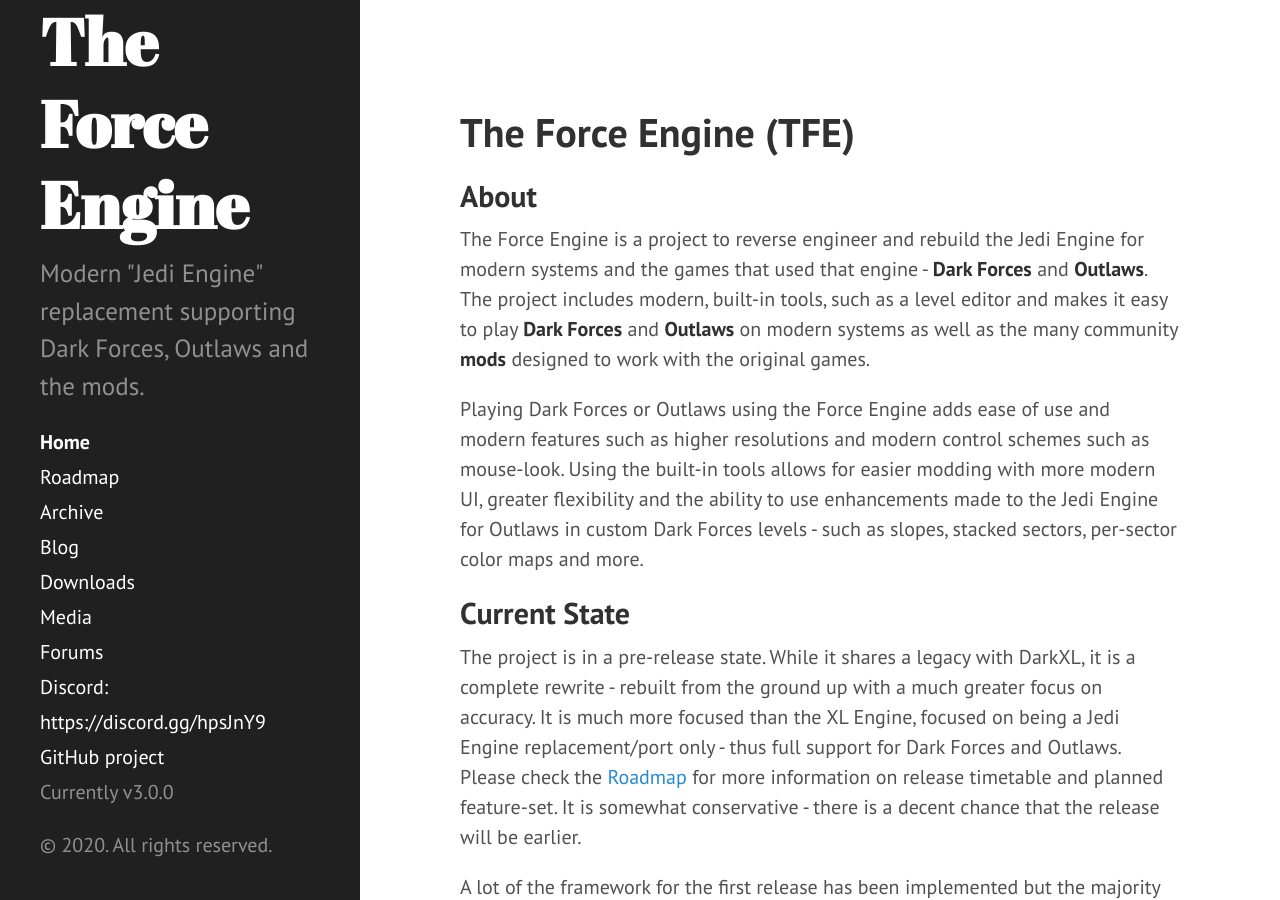
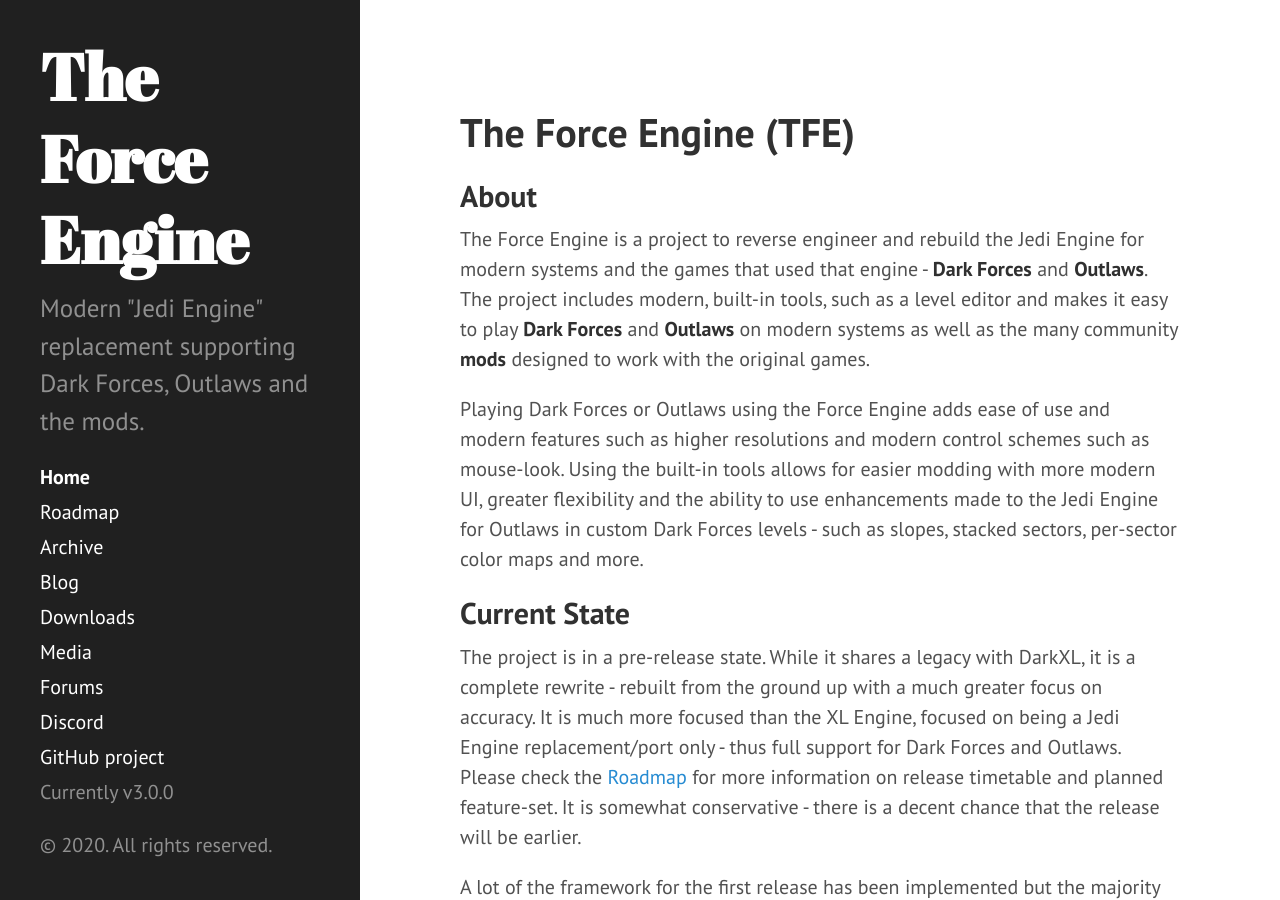
Before and after one commit to TheForceEngine/TheForceEngine.github.io, a Jekyll site: the page built from index.md, in a window 1280 px wide and 900 px high. Built offline with Jekyll 4.4.1, drawn with Linux system fonts in a browser that asks for light colours.

Commit message:
Update sidebar.html

```diff
--- a/_includes/sidebar.html
+++ b/_includes/sidebar.html
@@ -27,7 +27,7 @@
       {% endfor %}
 
       <a class="sidebar-nav-item" href="https://the-force-engine.freeforums.net/">Forums</a>
-      <a class="sidebar-nav-item" href="https://discord.gg/hpsJnY9">Discord: https://discord.gg/hpsJnY9</a>
+      <a class="sidebar-nav-item" href="https://discord.gg/hpsJnY9">Discord</a>
       <a class="sidebar-nav-item" href="https://github.com/luciusDXL/TheForceEngine">GitHub project</a>
       <span class="sidebar-nav-item">Currently v{{ site.version }}</span>
     </nav>
```
